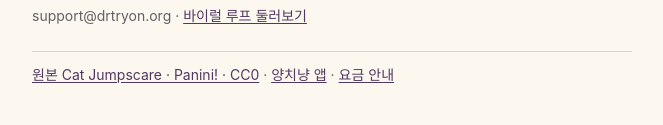
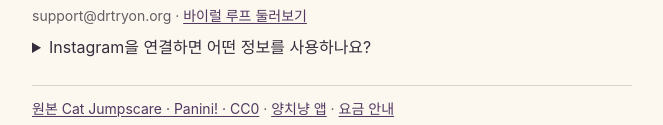
Before and after one commit to brainer3220/viral-loop-examples, a plain HTML site: page index.html in a window 1280 px wide. Shown: the part 1052-1177 px from the top of the page, without its empty margins (308-971 px from the left). Drawn offline with Linux system fonts and the light colour scheme.

Commit message:
Answer the first editorial question about Instagram data

```diff
--- a/index.html
+++ b/index.html
@@ -34,6 +34,7 @@ footer{border-bottom:0;border-top:1px solid #dbd4c8;margin-top:24px;padding:12px
 <p>현재 판매 준비 중입니다. 메일에 “오픈 알림”이라고 보내주시면 구매가 열릴 때 한 번 알려드립니다.</p>
 <p><a class="action" href="mailto:support@drtryon.org?subject=%EC%96%91%EC%B9%98%EB%83%A5%20%EC%98%A4%ED%94%88%20%EC%95%8C%EB%A6%BC">메일로 오픈 알림 요청</a></p>
 <p class="scope">support@drtryon.org · <a href="https://www.viraloop.drtryon.org/ko?utm_source=showcase&amp;utm_medium=referral&amp;utm_campaign=brush_selfserve_01&amp;utm_content=case">바이럴 루프 둘러보기</a></p>
+<details><summary>Instagram을 연결하면 어떤 정보를 사용하나요?</summary><p>입력한 계정 아이디로 공개 프로필, 게시물 문구와 이미지를 조회합니다. 영상 게시는 직접 합니다. 작업 자료는 삭제하거나 삭제를 요청할 때까지 보관합니다. <a href="https://www.viraloop.drtryon.org/ko/privacy">보관 기간과 삭제 요청 방법</a></p></details>
 <footer><a href="https://commons.wikimedia.org/wiki/File:Cat_Jumpscare.webm">원본 Cat Jumpscare · Panini! · CC0</a> · <a href="https://apps.apple.com/kr/app/id6818755002">양치냥 앱</a> · <a href="https://www.viraloop.drtryon.org/ko/pricing">요금 안내</a></footer>
 </main>
 </html>
```
Also changed, not shown: en.html (+1 -0 lines).
